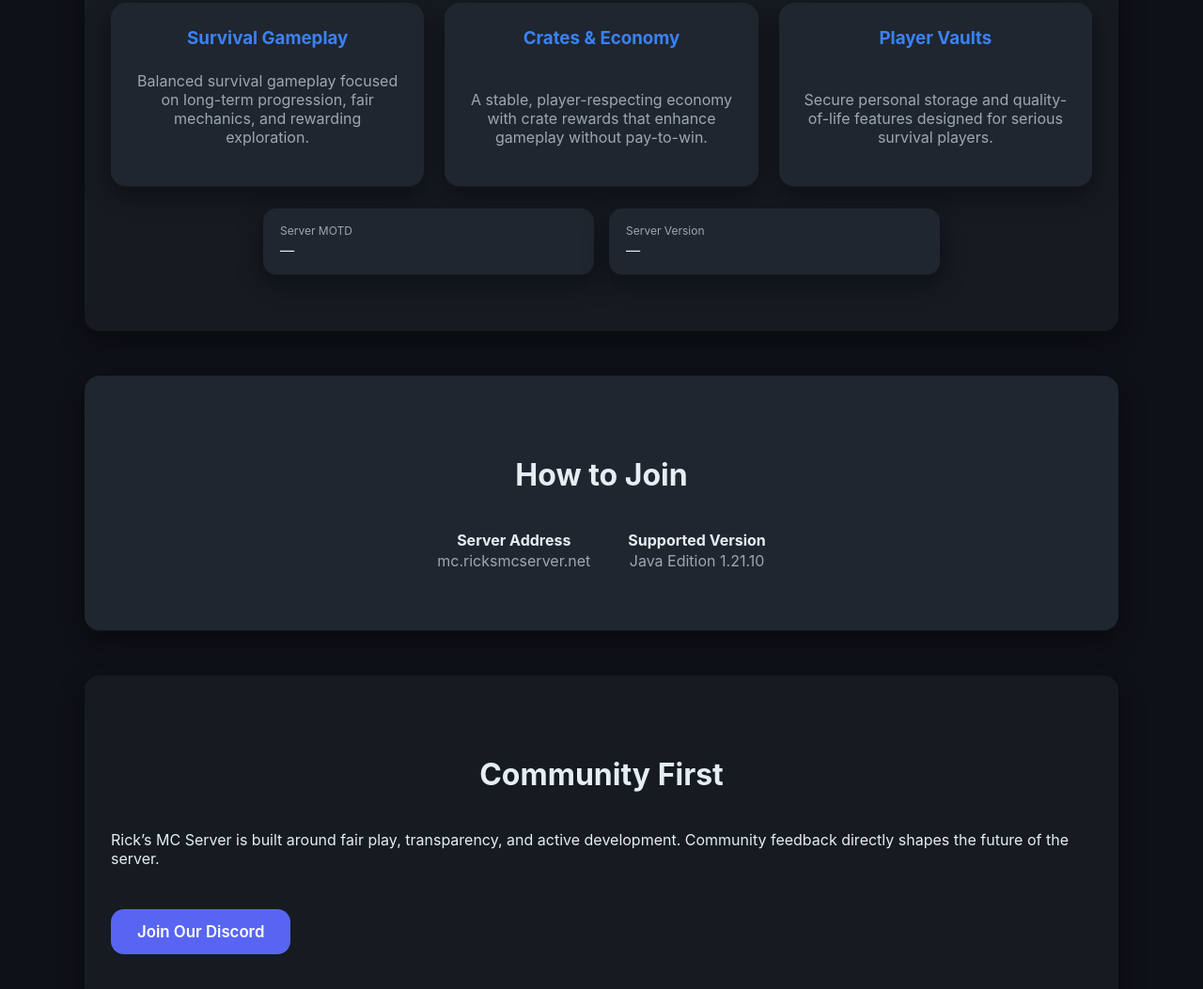
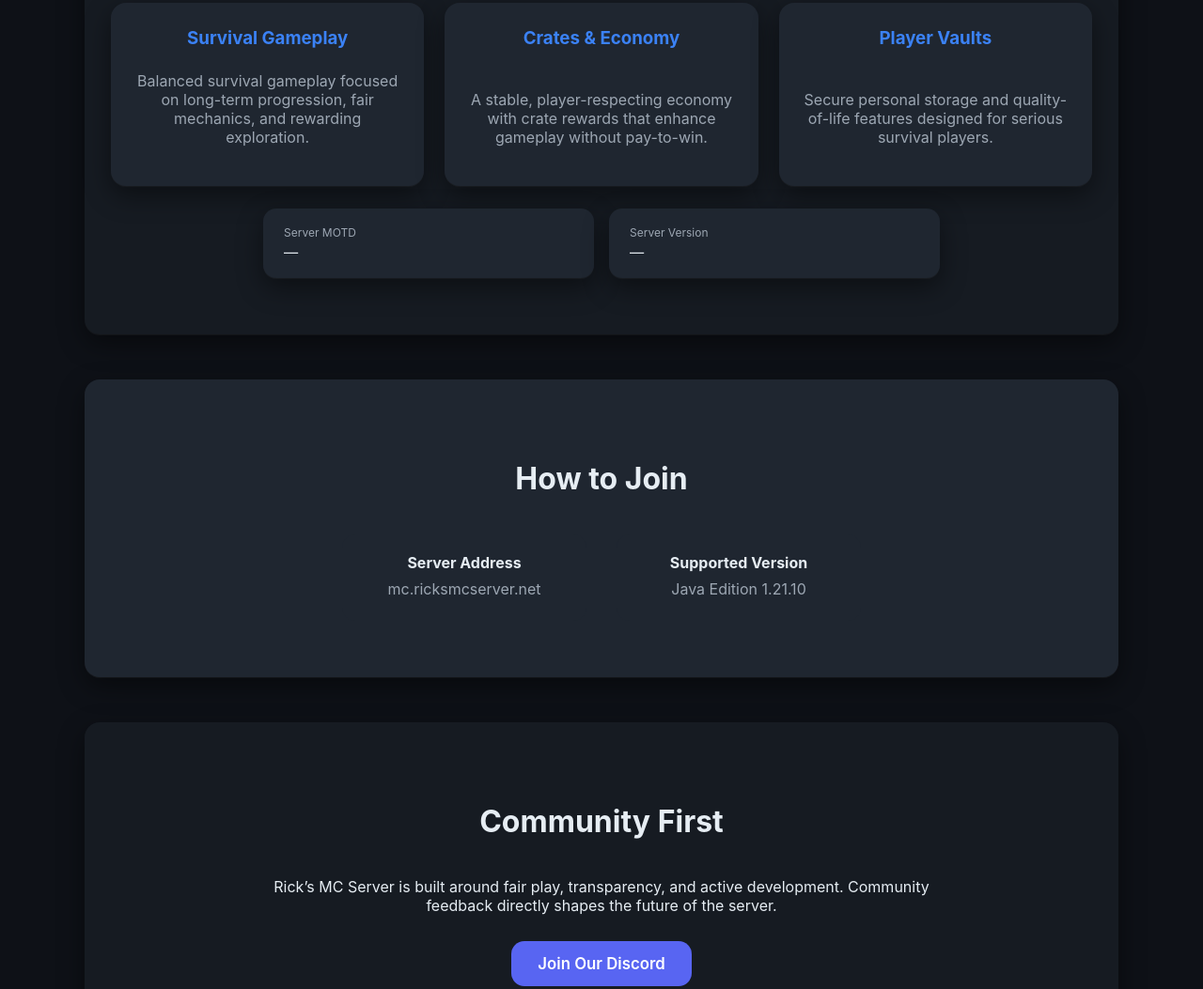
Before and after one commit to Viizorr/ricksmcserver, a plain HTML site: page index.html in a window 1280 px wide. Shown: the part 663-1716 px from the top of the page at 94% size. Drawn offline with Linux system fonts and the light colour scheme; no server answers.

Commit message:
Added Home Button to Nav and fixed CSS

```diff
--- a/index.html
+++ b/index.html
@@ -15,6 +15,7 @@
   <nav>
     <div class="logo">Rick’s MC</div>
     <div class="nav-links">
+      <a href="index.html">Home</a>
       <a href="#features">Features</a>
       <a href="#join">Join</a>
       <a href="#community">Community</a>
--- a/styles.css
+++ b/styles.css
@@ -104,6 +104,29 @@ nav {
   display: block;
   color: var(--text-muted);
   margin-top: 4px;
+}
+
+/* ===================== SERVER INFO CARDS ===================== */
+
+.status-details {
+  display: flex;
+  justify-content: center;
+  gap: 20px;
+  margin-top: 30px;
+  flex-wrap: wrap;
+}
+
+.status-details .detail {
+  background: var(--bg-surface-2);
+  padding: 18px 22px;
+  border-radius: 14px;
+  min-width: 260px;
+  transition: transform 0.2s, box-shadow 0.2s;
+}
+
+.status-details .detail:hover {
+  transform: translateY(-4px);
+  box-shadow: 0 12px 30px rgba(0,0,0,0.4);
 }
 
 /* ===================== SECTIONS ===================== */
@@ -269,6 +292,50 @@ nav {
   100% { opacity: 1; }
 }
 
+/* ===================== SERVER STATUS ALIGNMENT ===================== */
+
+.status-box {
+  display: flex;
+  justify-content: center;
+  align-items: center;
+  gap: 12px;
+}
+
+/* ===================== HOW TO JOIN HOVER BOXES ===================== */
+
+.join-box {
+  display: flex;
+  justify-content: center;
+  gap: 32px;
+  margin-top: 30px;
+  flex-wrap: wrap;
+}
+
+.join-box > div {
+  background: var(--bg-surface-2);
+  padding: 20px 28px;
+  border-radius: 14px;
+  min-width: 260px;
+  text-align: center;
+  transition: transform 0.2s ease, box-shadow 0.2s ease;
+}
+
+.join-box > div:hover {
+  transform: translateY(-4px);
+  box-shadow: 0 12px 30px rgba(0,0,0,0.4);
+}
+
+.join-box strong {
+  display: block;
+  margin-bottom: 6px;
+  color: var(--text-main);
+}
+
+.join-box p {
+  margin: 0;
+  color: var(--text-muted);
+}
+
 /* ===================== DETAILS ===================== */
 
 .status-details {
@@ -357,6 +424,21 @@ a.button:hover {
   text-align: center;
 }
 
+/* ===================== COMMUNITY SECTION CENTERING ===================== */
+
+#community {
+  text-align: center;
+}
+
+#community p {
+  max-width: 700px;
+  margin: 0 auto 28px;
+}
+
+#community .discord-button {
+  margin: 0 auto;
+}
+
 /* ===================== FOOTER ===================== */
 
 footer {
```
Also changed, not shown: discord.html (+1 -0 lines), login.html (+1 -0 lines), shop.html (+1 -0 lines), vote.html (+1 -0 lines).
